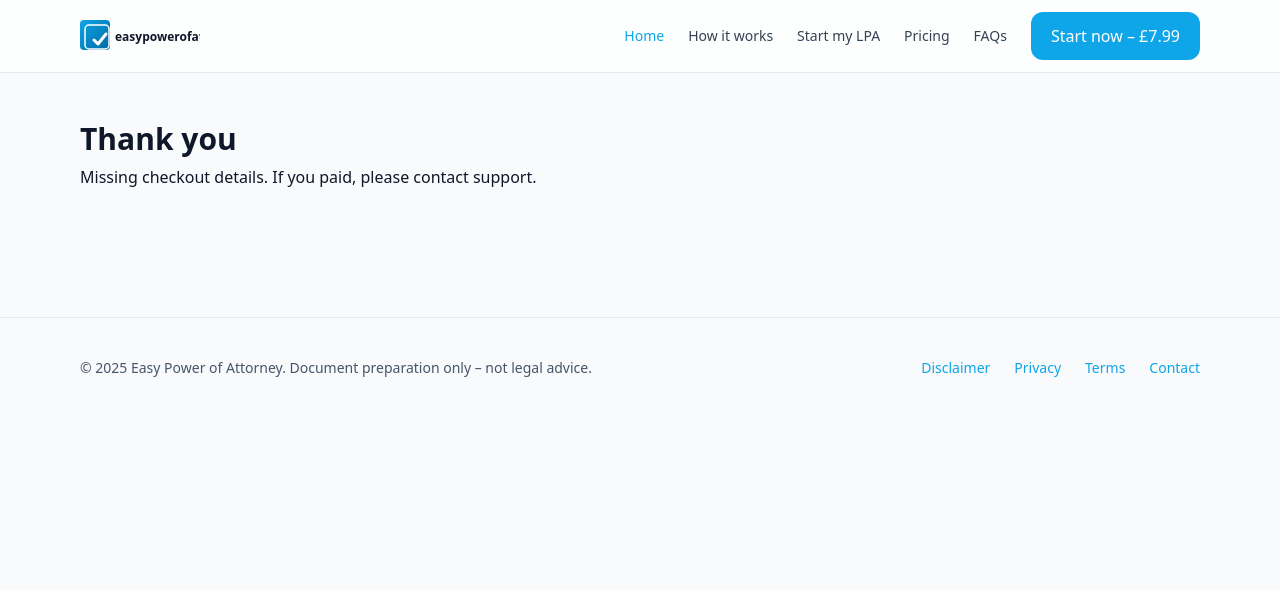
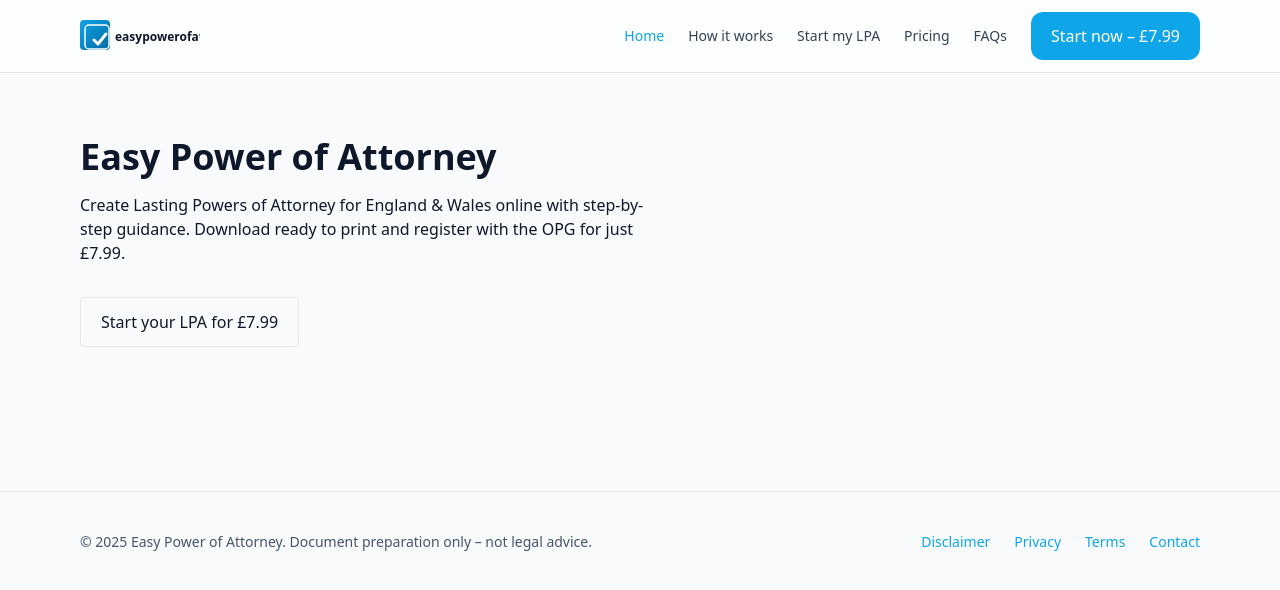
Before and after one commit to lexilegaldocs/easypowerofattorney, a Next.js app: page / in a window 1280 px wide. Shown: the top 590 px of the page. Built offline with nearby package versions, Linux system fonts and the light colour scheme.

Commit message:
Update page.tsx

```diff
--- a/app/page.tsx
+++ b/app/page.tsx
@@ -1,49 +1,14 @@
-'use client';
-
-import { useEffect, useState } from 'react';
-
-// ensure this page is not pre-rendered
-export const dynamic = 'force-dynamic';
-
-export default function Success() {
-  const [message, setMessage] = useState('Verifying payment...');
-  const [downloadUrl, setDownloadUrl] = useState<string | null>(null);
-
-  useEffect(() => {
-    const params = new URLSearchParams(window.location.search);
-    const sid = params.get('sid');
-    const session_id = params.get('session_id');
-
-    async function run() {
-      try {
-        if (!sid || !session_id) {
-          setMessage('Missing checkout details. If you paid, please contact support.');
-          return;
-        }
-        const res = await fetch(`/api/fulfil?sid=${sid}&session_id=${session_id}`);
-        const j = await res.json();
-        if (j.ok && j.url) {
-          setMessage('All set! Your LPA pack is ready.');
-          setDownloadUrl(j.url);
-        } else {
-          setMessage(j.error || "We couldn't verify your payment. Please contact support.");
-        }
-      } catch (e: any) {
-        setMessage(e.message || 'Something went wrong.');
-      }
-    }
-    run();
-  }, []);
-
+export default function Home() {
   return (
-    <div className="py-12">
-      <h1 className="text-3xl font-bold">Thank you</h1>
-      <p className="mt-2">{message}</p>
-      {downloadUrl && (
-        <a className="btn mt-6 inline-block" href={downloadUrl}>
-          Download your LPA pack
-        </a>
-      )}
-    </div>
+    <main className="py-16">
+      <h1 className="text-4xl font-bold">Easy Power of Attorney</h1>
+      <p className="mt-4 max-w-prose">
+        Create Lasting Powers of Attorney for England & Wales online with step-by-step guidance.
+        Download ready to print and register with the OPG for just £7.99.
+      </p>
+      <a href="/start" className="inline-block mt-8 px-5 py-3 border rounded">
+        Start your LPA for £7.99
+      </a>
+    </main>
   );
 }
```
